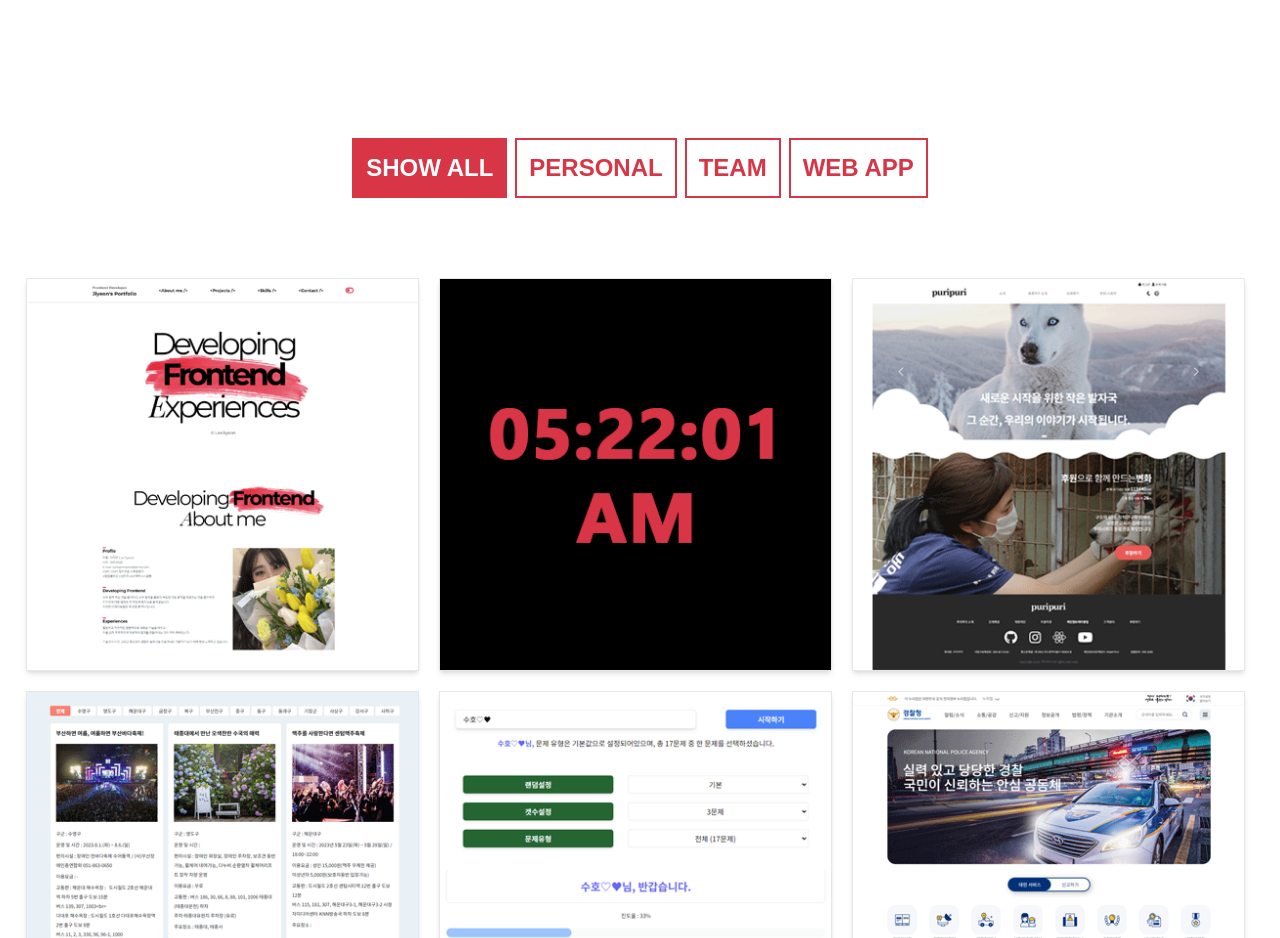
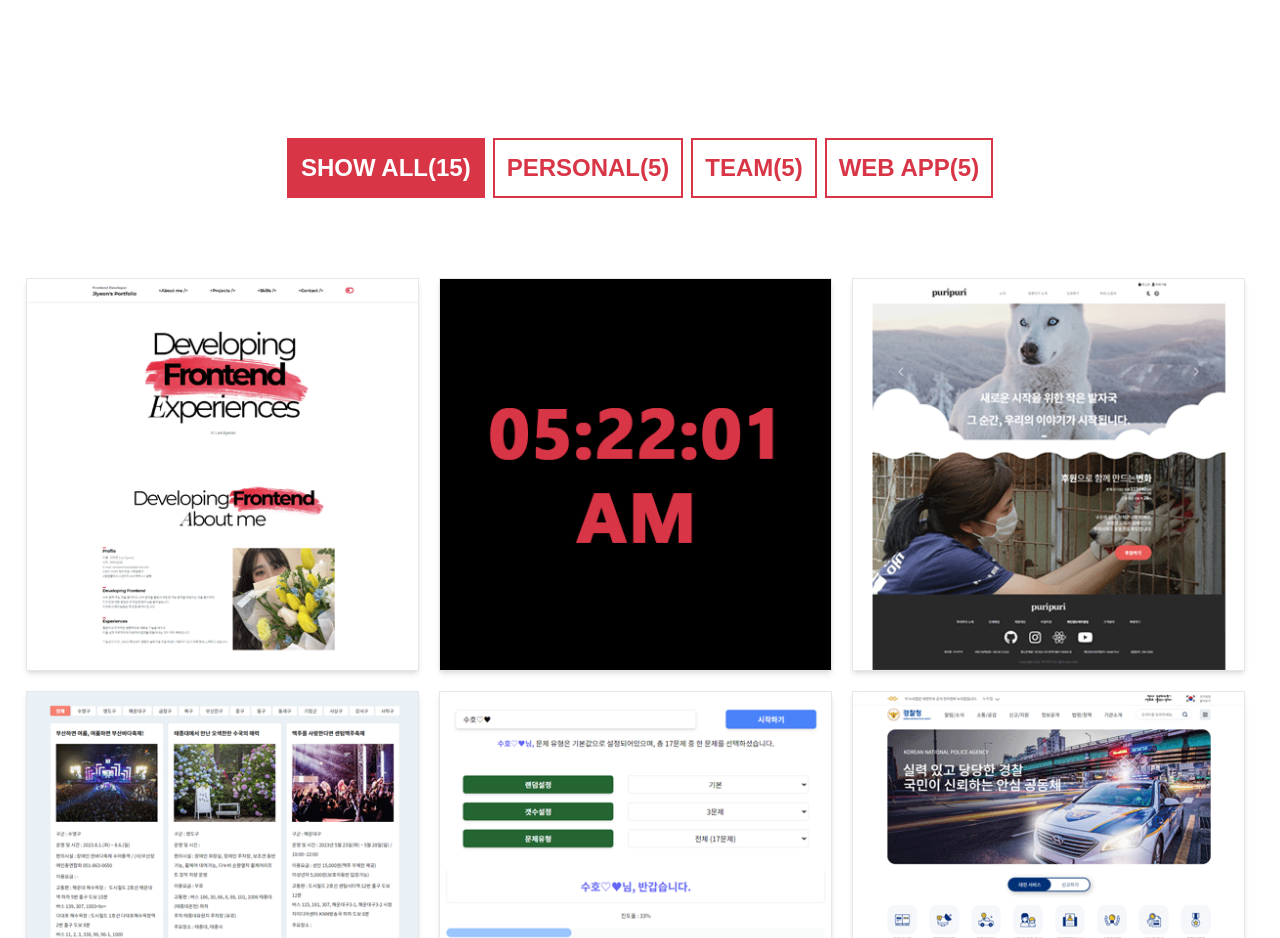
Before and after one commit to Suho01/PORTFOLIO, a React (Create React App) app: page / in a window 1280 px wide. Shown: the part 2160-3098 px from the top of the page. Built offline with nearby package versions, Linux system fonts and the light colour scheme.

Commit message:
숫자 수정

```diff
--- a/src/components/Projects.js
+++ b/src/components/Projects.js
@@ -151,10 +151,10 @@
                     </div>
                 </div>
                 <div className='lg:flex md:flex lg:justify-center md:justify-center gap-x-2 my-20 px-[2%]'>
-                    <div className={`lg:text-2xl md:text-lg text-sm cursor-pointer p-3 font-bold bg-white text-[#D83546] border-[#D83546] border-2 duration-500 hover:bg-[#D83546] hover:text-white ${active === '' ? 'activeColor' : ''} lg:mb-0 md:mb-0 mb-2`} onClick={() => {setFilter(""); activeFilter("");}}>SHOW ALL</div>
-                    <div className={`lg:text-2xl md:text-lg text-sm cursor-pointer p-3 font-bold bg-white text-[#D83546] border-[#D83546] border-2 duration-500 hover:bg-[#D83546] hover:text-white ${active === 'personal' ? 'activeColor' : ''} lg:mb-0 md:mb-0 mb-2`} onClick={() => {setFilter("personal"); activeFilter("personal");}}>PERSONAL</div>
-                    <div className={`lg:text-2xl md:text-lg text-sm cursor-pointer p-3 font-bold bg-white text-[#D83546] border-[#D83546] border-2 duration-500 hover:bg-[#D83546] hover:text-white ${active === 'team' ? 'activeColor' : ''} lg:mb-0 md:mb-0 mb-2`} onClick={() => {setFilter("team"); activeFilter("team");}}>TEAM</div>
-                    <div className={`lg:text-2xl md:text-lg text-sm cursor-pointer bg-white p-3 text-[#D83546] font-bold border-[#D83546] border-2 duration-500 hover:bg-[#D83546] hover:text-white ${active === 'webapp' ? 'activeColor' : ''}`} onClick={() => {setFilter("webapp"); activeFilter("webapp");}}>WEB APP</div>
+                    <div className={`lg:text-2xl md:text-lg text-sm cursor-pointer p-3 font-bold bg-white text-[#D83546] border-[#D83546] border-2 duration-500 hover:bg-[#D83546] hover:text-white ${active === '' ? 'activeColor' : ''} lg:mb-0 md:mb-0 mb-2`} onClick={() => {setFilter(""); activeFilter("");}}>SHOW ALL(15)</div>
+                    <div className={`lg:text-2xl md:text-lg text-sm cursor-pointer p-3 font-bold bg-white text-[#D83546] border-[#D83546] border-2 duration-500 hover:bg-[#D83546] hover:text-white ${active === 'personal' ? 'activeColor' : ''} lg:mb-0 md:mb-0 mb-2`} onClick={() => {setFilter("personal"); activeFilter("personal");}}>PERSONAL(5)</div>
+                    <div className={`lg:text-2xl md:text-lg text-sm cursor-pointer p-3 font-bold bg-white text-[#D83546] border-[#D83546] border-2 duration-500 hover:bg-[#D83546] hover:text-white ${active === 'team' ? 'activeColor' : ''} lg:mb-0 md:mb-0 mb-2`} onClick={() => {setFilter("team"); activeFilter("team");}}>TEAM(5)</div>
+                    <div className={`lg:text-2xl md:text-lg text-sm cursor-pointer bg-white p-3 text-[#D83546] font-bold border-[#D83546] border-2 duration-500 hover:bg-[#D83546] hover:text-white ${active === 'webapp' ? 'activeColor' : ''}`} onClick={() => {setFilter("webapp"); activeFilter("webapp");}}>WEB APP(5)</div>
                 </div>
                 <ul className='flex flex-wrap mx-auto lg:justify-start lg:gap-x-5 justify-between px-[2%] gap-y-5 pb-40'>
                     {
```
